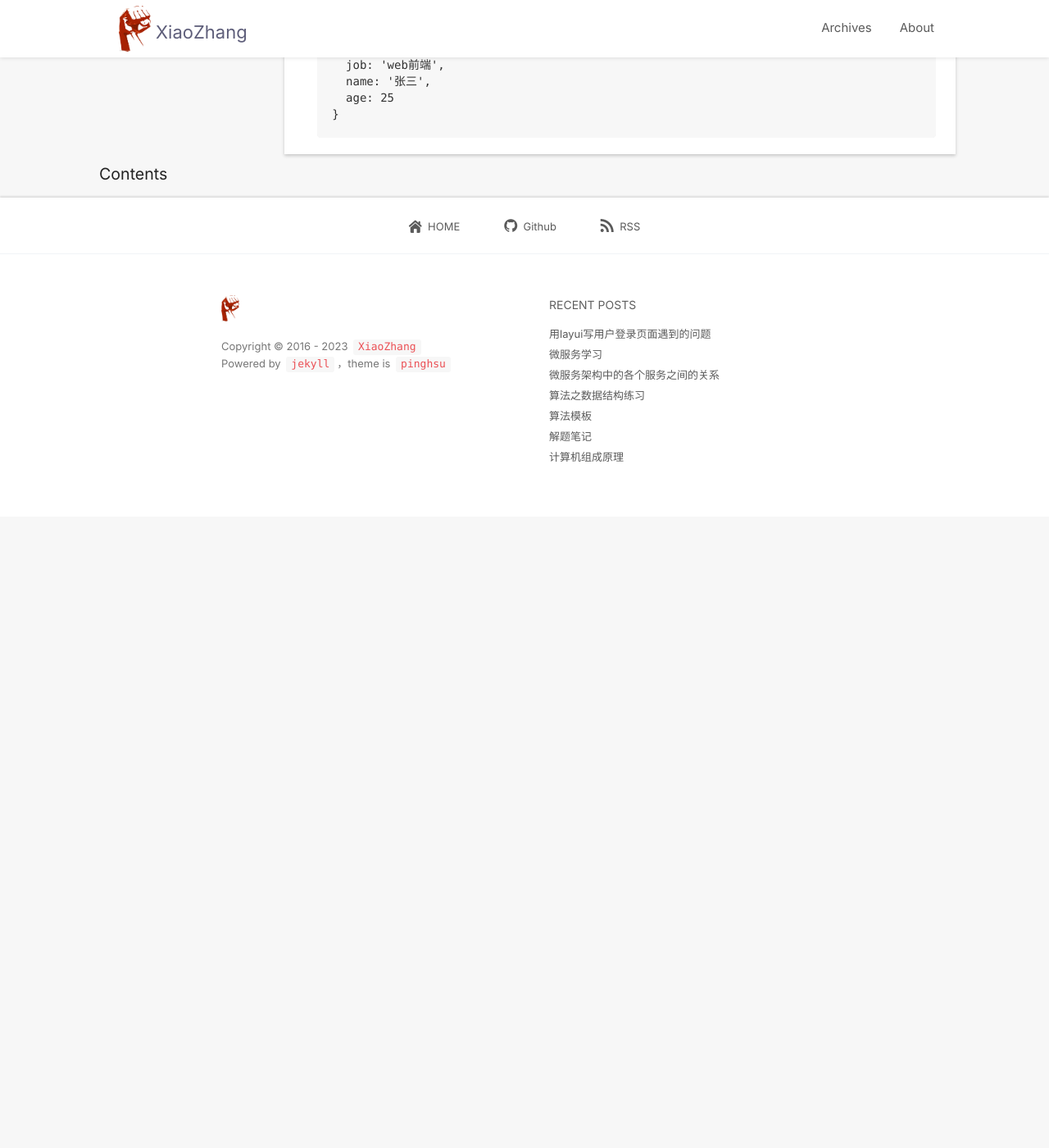
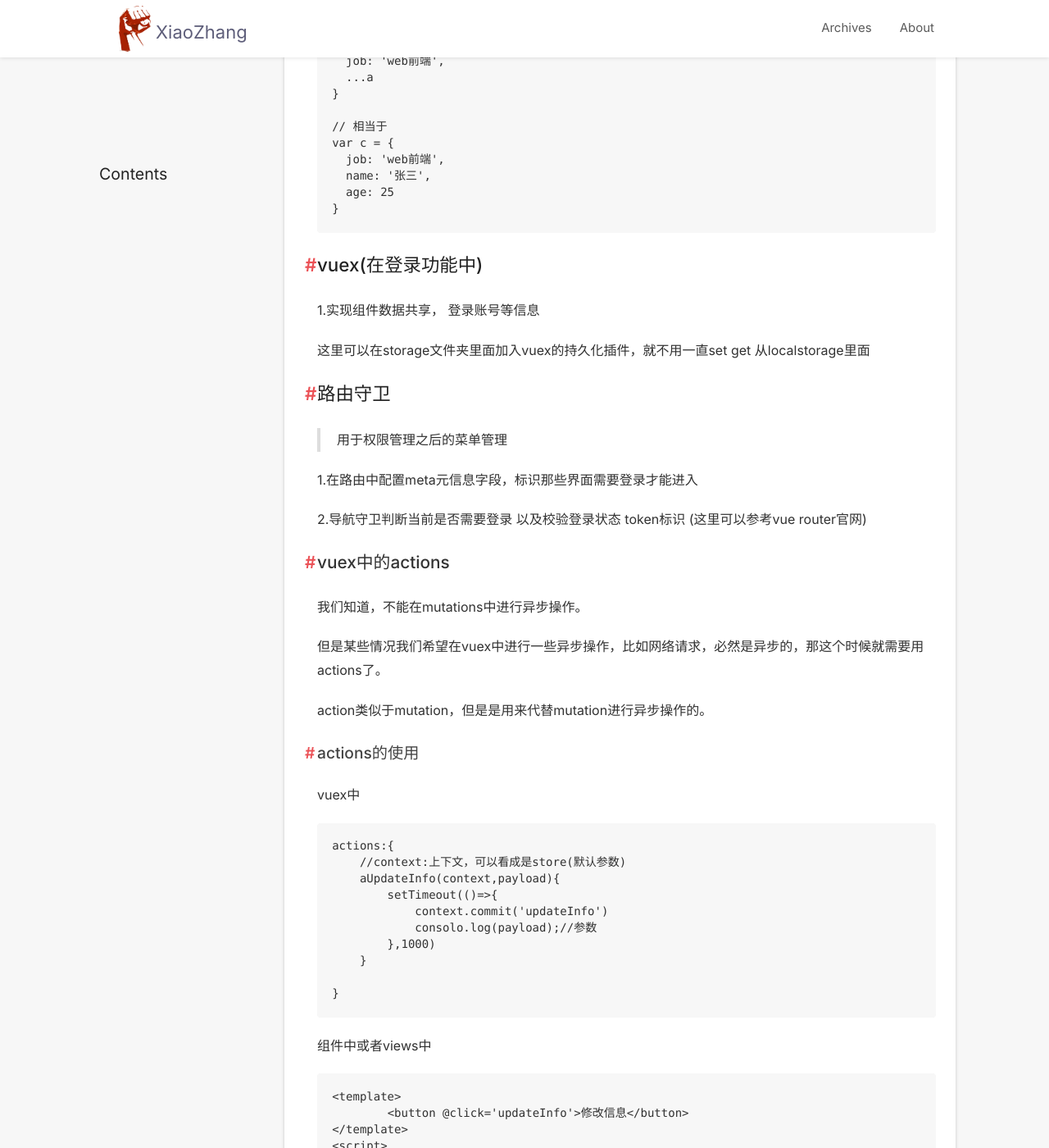
Before and after one commit to zwfhhh/zwfhhh.github.io, a Jekyll site: the page built from _posts/2023-08-11-vue-basic.md, in a window 1280 px wide and 1400 px high, scrolled down 12253 px. Shown: the whole window at 82% size. Built offline with Jekyll 4.4.1, drawn with Linux system fonts in a browser that asks for light colours; nearby versions of some CDN libraries; comment, search, counter and statistics services are not loaded; before the commit the page ends 12883 px from its top, so only the background shows below that; some of the changed text lies outside the part shown.

Commit message:
Update 2023-08-11-vue-basic.md

````diff
--- a/_posts/2023-08-11-vue-basic.md
+++ b/_posts/2023-08-11-vue-basic.md
@@ -254,3 +254,57 @@ var c = {
   age: 25
 }
 ```
+
+# vuex(在登录功能中)
+1.实现组件数据共享， 登录账号等信息
+
+  这里可以在storage文件夹里面加入vuex的持久化插件，就不用一直set get 从localstorage里面
+
+# 路由守卫
+> 用于权限管理之后的菜单管理
+
+1.在路由中配置meta元信息字段，标识那些界面需要登录才能进入
+
+2.导航守卫判断当前是否需要登录 以及校验登录状态 token标识 (这里可以参考vue router官网)
+
+## vuex中的actions
+我们知道，不能在mutations中进行异步操作。
+
+但是某些情况我们希望在vuex中进行一些异步操作，比如网络请求，必然是异步的，那这个时候就需要用actions了。
+
+action类似于mutation，但是是用来代替mutation进行异步操作的。
+
+### actions的使用
+vuex中
+```
+actions:{
+    //context:上下文，可以看成是store(默认参数)
+    aUpdateInfo(context,payload){
+        setTimeout(()=>{
+            context.commit('updateInfo')
+            consolo.log(payload);//参数
+        },1000)
+    }
+
+}
+```
+
+组件中或者views中
+```
+<template>
+	<button @click='updateInfo'>修改信息</button>
+</template>
+<script>
+    export default{
+        name:'app',
+        data(){
+
+        },
+        methods:{
+            updateInfo(){
+                this.$store.dispatch('aUpdateInfo','我是参数payload')
+            }
+        }
+    }
+</script>
+```
````
